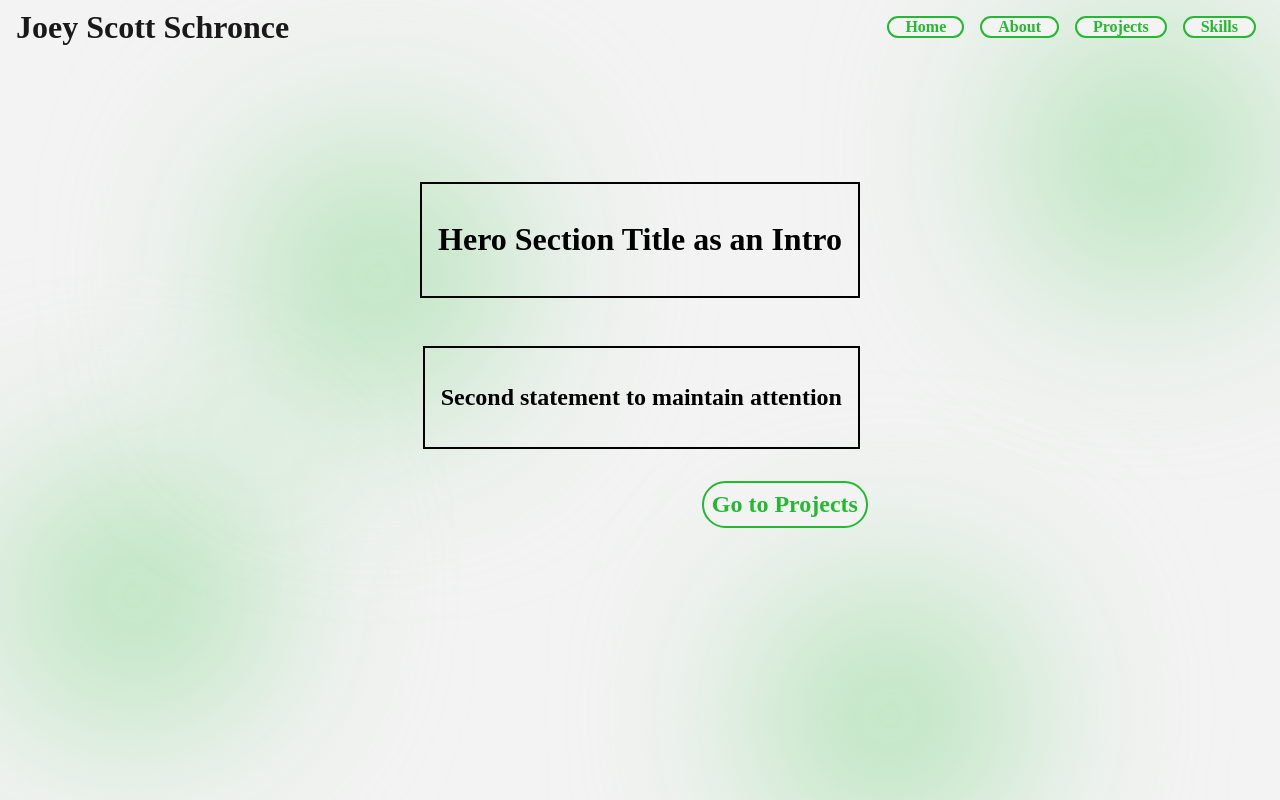
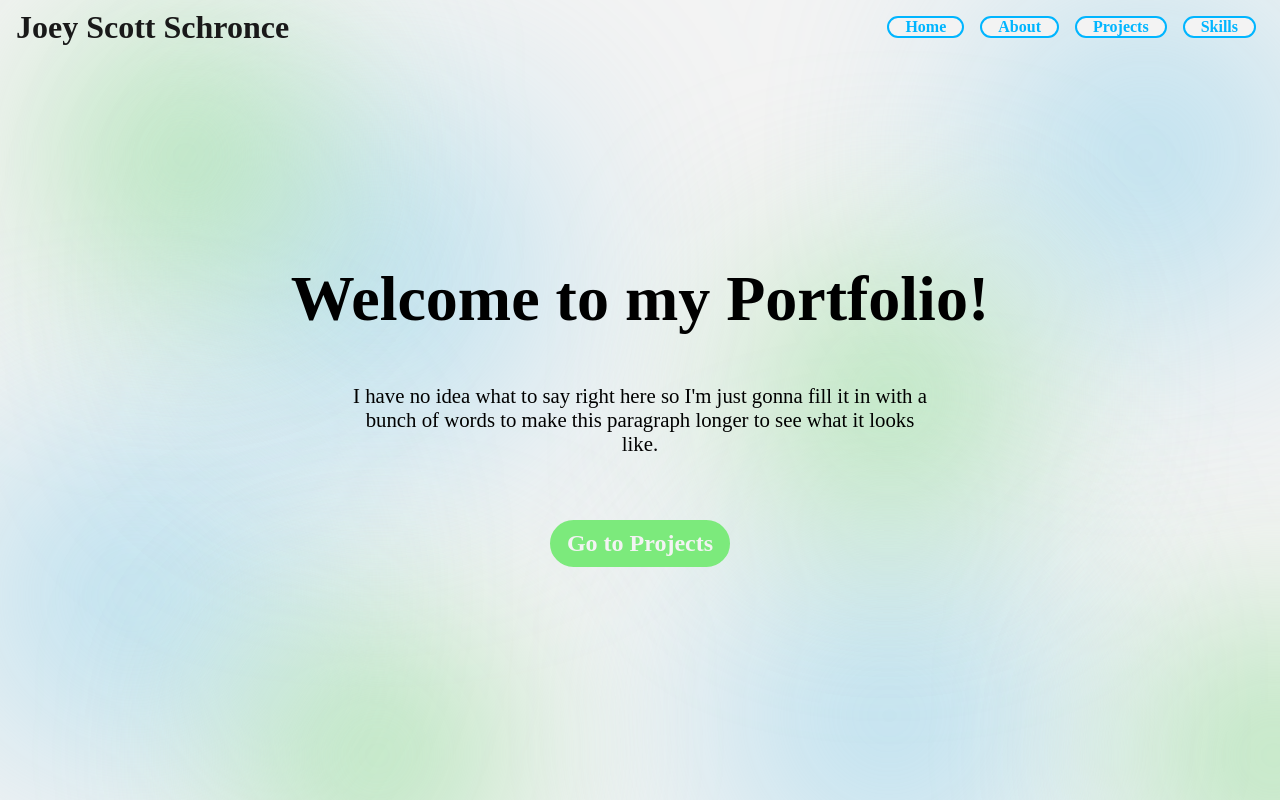
Before and after one commit to JoeyScottSchronce/JoeyScottSchronce.github.io, a React (Vite) app: page / in a window 1280 px wide. Built offline with nearby package versions, Linux system fonts and the light colour scheme.

Commit message:
updated css

```diff
--- a/src/App.css
+++ b/src/App.css
@@ -1,6 +1,8 @@
 :root {
-    --primary-color: #aae1af;
-    --secondary-color: #23b930;
+    --primary-color: #7cea7c;
+    --blobOne: #aae1af;
+    --secondary-color: #00b5ff;
+    --blobTwo: skyblue;
     --light-base: #f3f3f3;
     --dark-base: #191919;
 }
@@ -26,16 +28,30 @@ a {
     z-index: -1;
 }
 
-.blob {
+.blobOne {
     position: absolute;
     width: 15rem;
     height: 15rem;
-    background: radial-gradient(circle, var(--secondary-color) 10%, var(--primary-color) 20%);
+    background: radial-gradient(circle, var(--primary-color) 10%, var(--blobOne) 20%);
     border-radius: 50% 40% 60% 60%;
     filter: blur(100px);
 }
 
-.blob:nth-child(1) { top: 5%; left: 80%; }
-.blob:nth-child(2) { top: 75%; left: 60%; }
-.blob:nth-child(3) { top: 60%; left: 1%; }
-.blob:nth-child(4) { top: 20%; left: 20%; }
+.blobOne:nth-child(5) { top: 5%; left: 5%; }
+.blobOne:nth-child(6) { top: 80%; left: 20%; }
+.blobOne:nth-child(7) { top: 35%; left: 60%; }
+.blobOne:nth-child(8) { top: 80%; left: 90%; }
+
+.blobTwo {
+    position: absolute;
+    width: 15rem;
+    height: 15rem;
+    background: radial-gradient(circle, var(--secondary-color) 10%, var(--blobTwo) 20%);
+    border-radius: 50% 40% 60% 60%;
+    filter: blur(130px);
+}
+
+.blobTwo:nth-child(1) { top: 5%; left: 80%; }
+.blobTwo:nth-child(2) { top: 75%; left: 60%; }
+.blobTwo:nth-child(3) { top: 60%; left: 1%; }
+.blobTwo:nth-child(4) { top: 20%; left: 20%; }
--- a/src/App.jsx
+++ b/src/App.jsx
@@ -11,10 +11,17 @@ function App() {
         <>
             <BrowserRouter>
                 <div className="blobs">
-                    <div className="blob"></div>
-                    <div className="blob"></div>
-                    <div className="blob"></div>
-                    <div className="blob"></div>
+
+                    <div className="blobTwo"></div>
+                    <div className="blobTwo"></div>
+                    <div className="blobTwo"></div>
+                    <div className="blobTwo"></div>
+
+                    <div className="blobOne" ></div>
+                    <div className="blobOne" ></div>
+                    <div className="blobOne" ></div>
+                    <div className="blobOne" ></div>
+
                 </div>
 
                 <NavBar />
--- a/src/Components/HeroSection/HeroSection.css
+++ b/src/Components/HeroSection/HeroSection.css
@@ -3,15 +3,15 @@
     flex-flow: column wrap;
     justify-content: center;
     align-items: center;
-    margin: 4rem 0 1rem 0;
+    margin: 8rem 0 1rem 0;
     padding: 2rem;
 }
 
 .sub-container {
     display: flex;
-    flex-flow: column wrap;
-    justify-content: flex-end;
-    align-items: flex-end;
+    flex-flow: column;
+    justify-content: center;
+    align-items: center;
     padding: 1rem;
     gap: 1rem;
 }
@@ -19,31 +19,41 @@
 .first-sub {
     margin: 1rem;
     padding: 1rem;
-    border: 2px solid black;
+    font-size: 2rem;
+    text-align: center;
+}
+
+.intro1 {
+    margin: 0;
+}
+
+.intro2 {
+    text-align: center;
 }
 
 .second-sub {
-    margin: 1rem;
-    padding: 1rem;
-    border: 2px solid black;
+    display: flex;
+    font-size: 1.3rem;
+    max-width: 50%;
 }
 
 .third-sub {
-    background-color: var(--light-base);
-    color: var(--secondary-color);
+    background-color: var(--primary-color);
+    color: var(--light-base);
     padding: 0.5rem;
     font-size: 1.5rem;
-    border: 2px solid var(--secondary-color);
+    border: 2px solid var(--primary-color);
     border-radius: 25px;
     cursor: pointer;
-    text-align: center;
     display: flex;
-    margin: 0 0.5rem 0 0.5rem;
+    align-items: center;
+    justify-content: center;
+    width: 10rem;
+    margin: 3rem 0.5rem 0.5rem 0.5rem;
 }
 
 .third-sub:hover {
-    background-color: var(--secondary-color);
-    color: white;
+    transform: scale(1.08);
 }
 
 .third-sub a {
@@ -51,3 +61,35 @@
     color: inherit;
     font-weight: bold;
 }
+
+@media (max-width: 857px) {
+    .first-sub {
+        font-size: 1.8rem;
+    }
+    .second-sub {
+        font-size: 1.2rem;
+        max-width: 70%;
+    }
+}
+
+@media (max-width: 683px) {
+    .first-sub {
+        font-size: 1.5rem;
+    }
+    .second-sub {
+        font-size: 1.1rem;
+        max-width: 100%;
+    }
+}
+
+@media (max-width: 525px) {
+    .first-sub {
+        font-size: 1.3rem;
+    }
+}
+
+@media (max-width: 397px) {
+    .first-sub {
+        font-size: 1.1rem;
+    }
+}
--- a/src/Components/HeroSection/HeroSection.jsx
+++ b/src/Components/HeroSection/HeroSection.jsx
@@ -7,15 +7,17 @@ function HeroSection() {
         <div id="HeroSection" className="container">
             <div className="sub-container">
                 <div className="first-sub">
-                    <h1>Hero Section Title as an Intro</h1>
+                    <h1 className="intro1">Welcome to my Portfolio!</h1>
                 </div>
 
                 <div className="second-sub">
-                    <h2>Second statement to maintain attention </h2>
+                    <div className="intro2" >I have no idea what to say right here so I'm just
+                        gonna fill it in with a bunch of words to make this paragraph longer
+                        to see what it looks like.</div>
                 </div>
 
                 <div className="third-sub" >
-                    <Link to="/Projects">Go to Projects</Link>
+                    <Link to="/projects">Go to Projects</Link>
                 </div>
             </div>
         </div>
```
